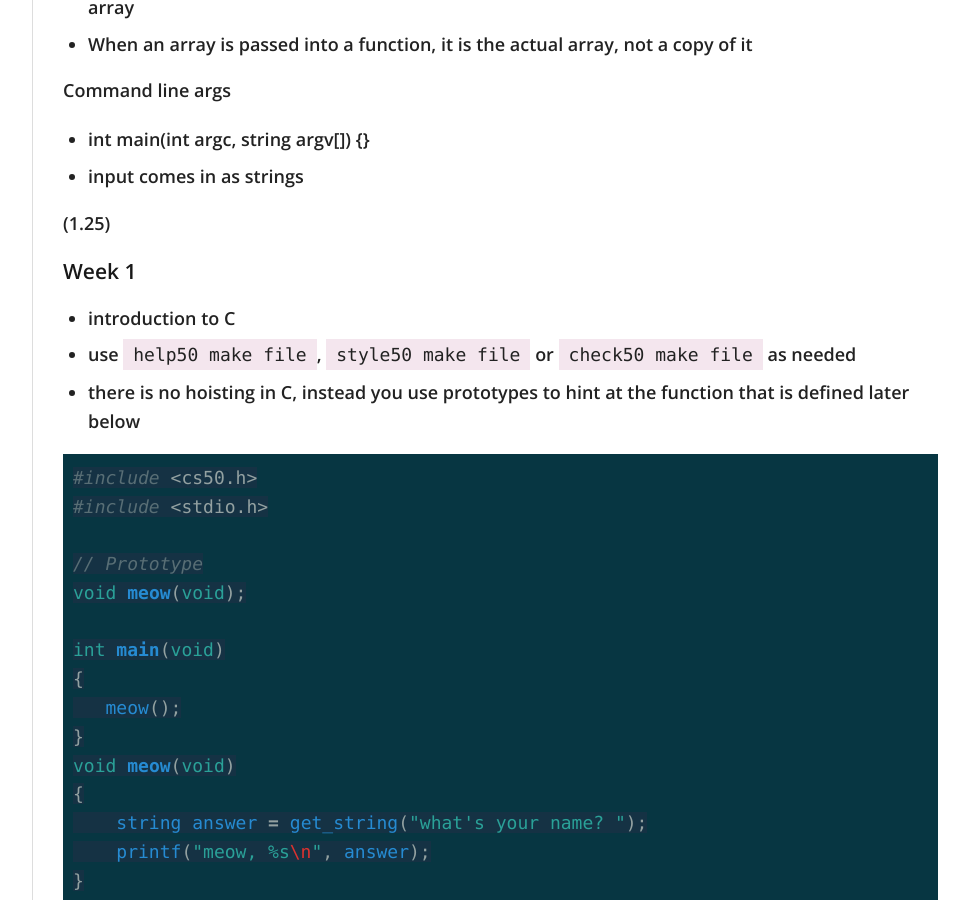
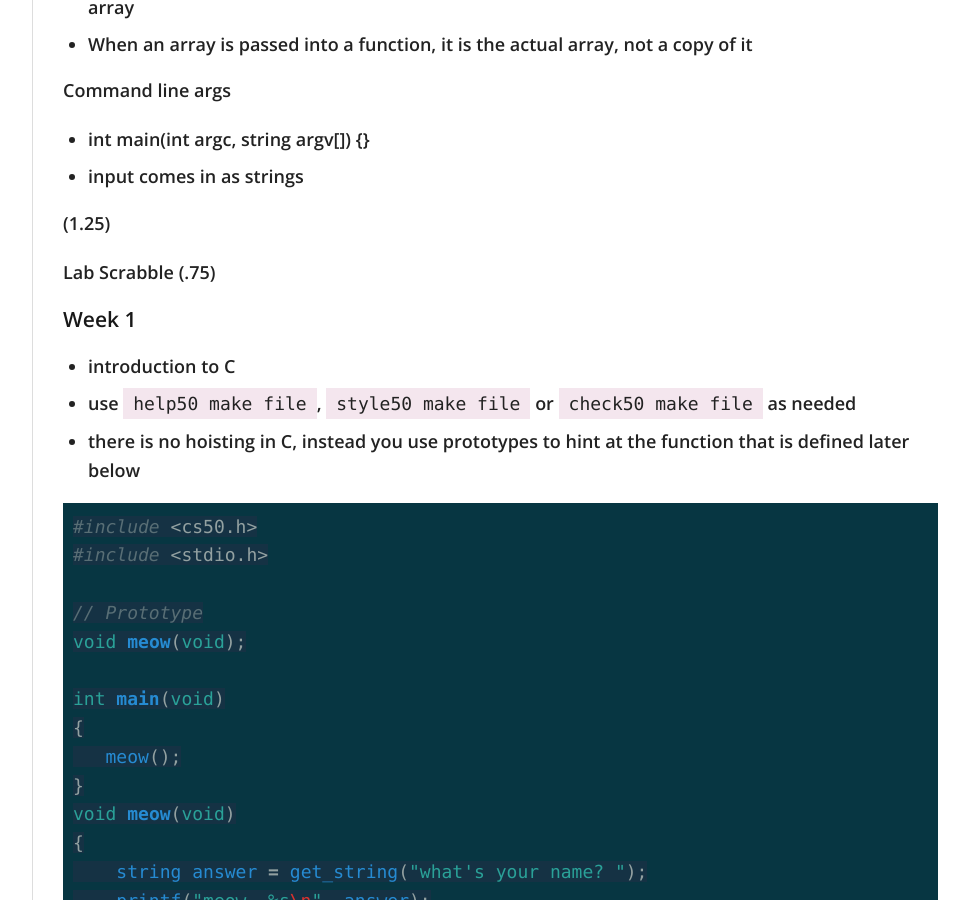
Before and after one commit to virtual/100daysofcode, a Jekyll site: the page built from index.md, in a window 1280 px wide and 900 px high, scrolled down 3253 px. Shown: the whole window, without its empty margins (272-1241 px from the left). Built offline with Jekyll 4.4.1, drawn with Linux system fonts in a browser that asks for light colours; nearby versions of some CDN libraries; our own code applies the rules of GitHub Pages for plain Markdown files.

Commit message:
Update index.md

```diff
--- a/index.md
+++ b/index.md
@@ -130,6 +130,7 @@ Command line args
 
 (1.25)
 
+Lab Scrabble (.75)
 
 ### Week 1
 
```
